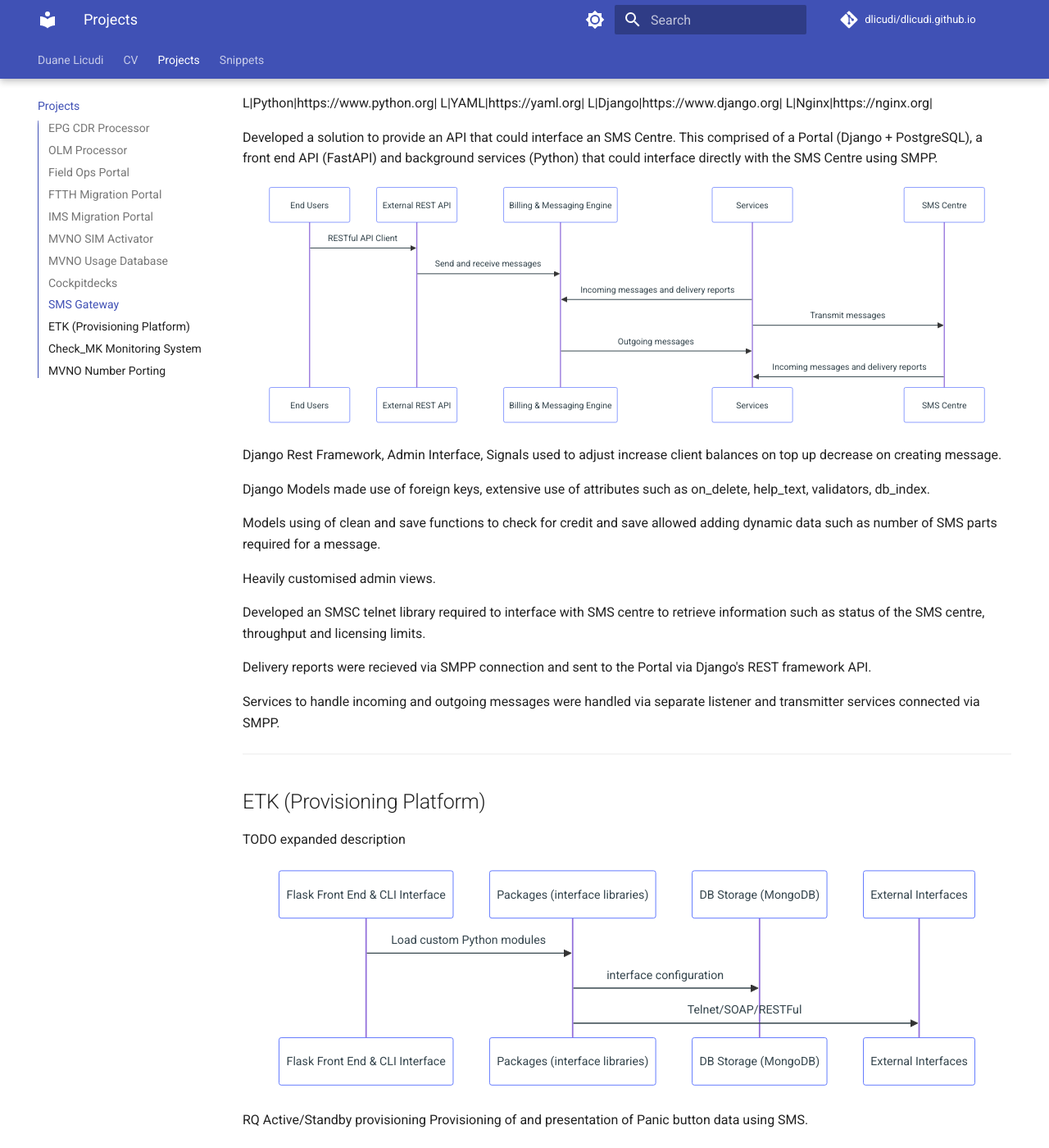
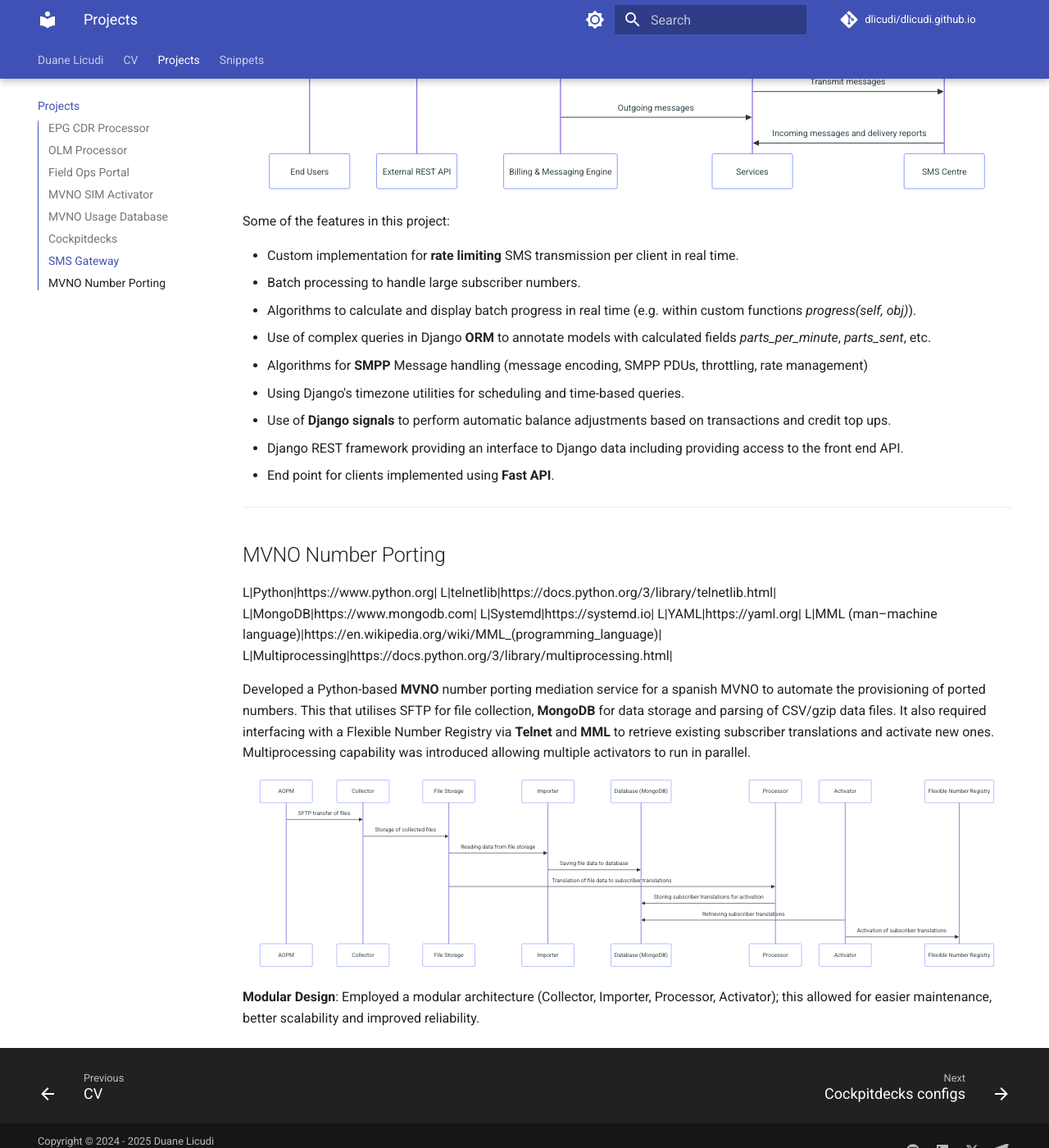
Before and after one commit to dlicudi/dlicudi.github.io, an MkDocs documentation site: the page built from docs/projects.md, in a window 1280 px wide and 1400 px high, scrolled down 3809 px. Shown: the whole window at 82% size. Built offline with MkDocs 1.6.1 and Material for MkDocs 9.7.7, drawn with Linux system fonts in a browser that asks for light colours; comment, search, counter and statistics services are not loaded; some of the changed text lies outside the part shown.

Commit message:
Rewrote SMS API project, moved projects in progress to drafts (not in repo)

````diff
--- a/docs/projects.md
+++ b/docs/projects.md
@@ -90,18 +90,8 @@ For appointment confirmation and reminders, **Celery** was used to schedule emai
 
 For internal use the Django Admin interface including significant modifications to show notes and time slot usage visually utilising **Chart.js**.
 
-
 ---
 
-## FTTH Migration Portal
-TODO brief description
-
----
-
-## IMS Migration Portal
-TODO brief description
-
----
 
 ## MVNO SIM Activator
 L|Python|https://www.python.org|
@@ -187,45 +177,17 @@ sequenceDiagram
     SMSC->>Services: Incoming messages and delivery reports
 ```
 
-Django Rest Framework, Admin Interface, Signals used to adjust increase client balances on top up decrease on creating message.
+Some of the features in this project:
 
-Django Models made use of foreign keys, extensive use of attributes such as on_delete, help_text, validators, db_index.
-
-Models using of clean and save functions to check for credit and save allowed adding dynamic data such as number of SMS parts required for a message.
-
-Heavily customised admin views.
-
-Developed an SMSC telnet library required to interface with SMS centre to retrieve information such as status of the SMS centre, throughput and licensing limits.
-
-Delivery reports were recieved via SMPP connection and sent to the Portal via Django's REST framework API.
-
-Services to handle incoming and outgoing messages were handled via separate listener and transmitter services connected via SMPP.
-
----
-
-## ETK (Provisioning Platform)
-TODO expanded description
-
-
-``` mermaid
-sequenceDiagram
-    participant A as Flask Front End & CLI Interface
-    participant B as Packages (interface libraries)
-    participant C as DB Storage (MongoDB)
-    participant D as External Interfaces
-    A->>B: Load custom Python modules
-    B->>C: interface configuration
-    B->>D: Telnet/SOAP/RESTFul
-```
-
-RQ Active/Standby provisioning
-Provisioning of and presentation of Panic button data using SMS.
-
----
-
-## Check_MK Monitoring System
-TODO
-
+- Custom implementation for **rate limiting** SMS transmission per client in real time.
+- Batch processing to handle large subscriber numbers.
+- Algorithms to calculate and display batch progress in real time (e.g. within custom functions *progress(self, obj)*).
+- Use of complex queries in Django **ORM** to annotate models with calculated fields *parts_per_minute*, *parts_sent*, etc.
+- Algorithms for **SMPP** Message handling (message encoding, SMPP PDUs, throttling, rate management)
+- Using Django's timezone utilities for scheduling and time-based queries.
+- Use of **Django** **signals** to perform automatic balance adjustments based on transactions and credit top ups.
+- Django REST framework providing an interface to Django data including providing access to the front end API.
+- End point for clients implemented using **Fast API**.
 ---
 
 ## MVNO Number Porting
````
Also changed, not shown: 1 other file.
